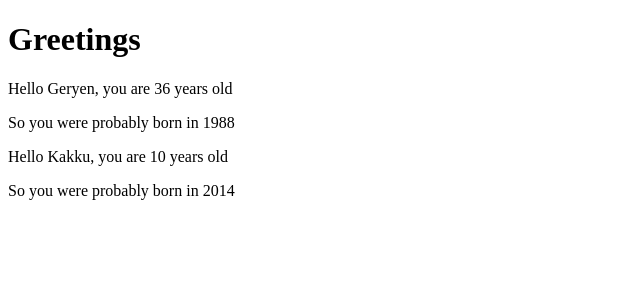
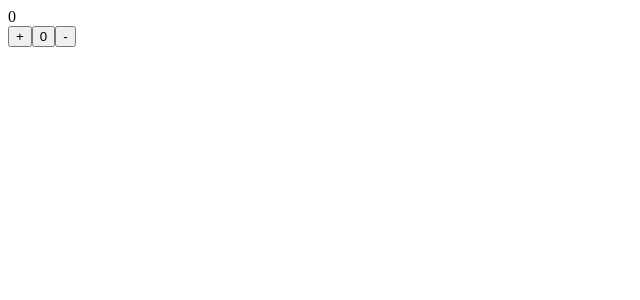
Before and after one commit to KSohkin/full-stack-kursus, a React (Vite) app: page / in a window 1280 px wide. Shown: the top 300 px of the page, without its empty margins (0-640 px from the left). Built offline with nearby package versions, Linux system fonts and the light colour scheme.

Commit message:
Counter, +0-

```diff
--- a/src/App.jsx
+++ b/src/App.jsx
@@ -1,78 +1,39 @@
-/*
-const Header = (props) => {
-  console.log(props)
-  return (
-    <h1>{props.course}</h1>
+import { useState } from "react"
+
+const Display = ({ counter }) => <div>{counter}</div>
+
+const Button = ({ onClick, text }) => (
+  <button onClick={onClick}>
+    {text}
+  </button>
 )
+
+const App = () => {
+  const [counter, setCounter] = useState(0)
+  console.log('rendering with counter value', counter)
+
+  const increasesByOne = () => {
+    console.log('increasing, value before', counter)
+    setCounter(counter + 1)
   }
 
-const Content = (props) => {
-  return (
-    <p>{props.part} {props.exercise}</p>
-  )
+  const decreasesByOne = () => {
+    console.log('decreasing, value before', counter)
+    setCounter(counter - 1)
   }
-const Total= (props) => {
-  return (
-    <p>Number of exercises {props.ex1 + props.ex2 + props.ex3}</p>
-  )
-}
-
-
-const App = () => {
-  const course = {
-    name: 'Half Stack application development',
-    parts: [
-      {
-        name: 'Fundamentals of React',
-        exercises: 10
-      },
-      {
-        name: 'Using props to pass data',
-        exercises: 7
-      },
-      {
-        name: 'State of a component',
-        exercises: 14
-      }
-    ]
+    const setToZero = () => {
+      console.log('resetting to zero, value before', counter)
+      setCounter(0)
     }
 
     return (
       <div>
-      <Header course={course.name} />
-      <Content part={course.parts[0].name} exercise={course.parts[0].exercises} />
-      <Content part={course.parts[1].name} exercise={course.parts[1].exercises} />
-      <Content part={course.parts[2].name} exercise={course.parts[2].exercises} />
-      <Total ex1={course.parts[0].exercises} ex2={course.parts[1].exercises} ex3={course.parts[2].exercises} />
-    </div>
-  )
-}
-*/
-const Hello = ({name, age}) => {
-    const bornYear = () => new Date().getFullYear() - age
-
-  return (
-    <div>
-      <p>
-        Hello {name}, you are {age} years old
-      </p>
-      <p>So you were probably born in {bornYear()}</p>
+        <Display counter = {counter} />
+        <Button onClick={increasesByOne} text="+"/>
+        <Button onClick={setToZero} text="0"/>
+        <Button onClick={decreasesByOne} text="-"/>
       </div>
     )
 }
 
-const App = () => {
-  const name = "Kakku"
-  const age = 10
-
-  return (
-    <div>
-      <h1>Greetings</h1>
-      <Hello name = "Geryen" age={26+ 10} />
-      <Hello name ={name} age={age} />
-    </div>
-  )
-}
-
-
 export default App
```
Lines whose indentation alone changed are shown as unchanged.
